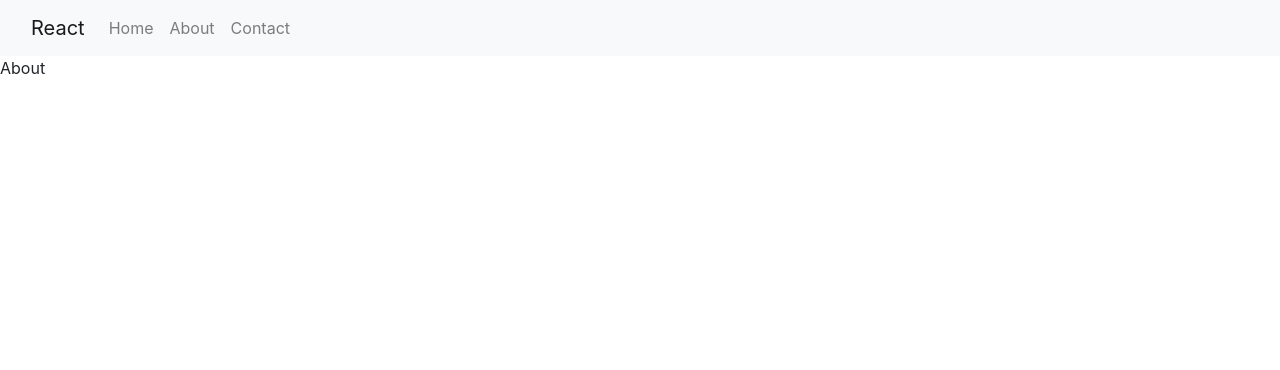
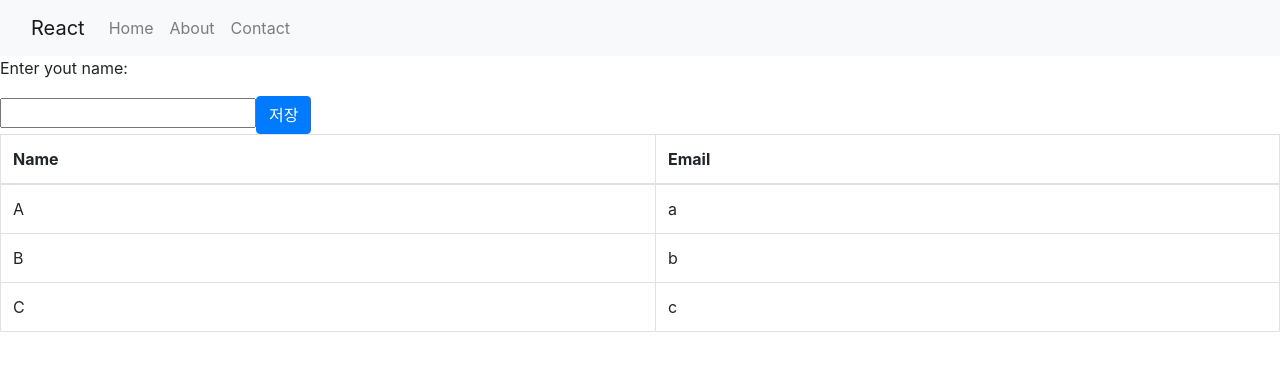
Before and after one commit to SeungWookHan/react-basic, a React (Create React App) app in the folder myfirstapp/: page /about in a window 1280 px wide. Shown: the top 370 px of the page. Built offline with nearby package versions, Linux system fonts and the light colour scheme.

Commit message:
Add: form, date-sample

```diff
--- a/myfirstapp/src/pages/about.jsx
+++ b/myfirstapp/src/pages/about.jsx
@@ -1,8 +1,59 @@
 import React from 'react';
 
+class Row extends React.Component {
+  render() {
+    const { name, email } = this.props;
+    return (
+      <tr>
+        <td>{name}</td>
+        <td>{email}</td>
+      </tr>
+    );
+  }
+}
+
 class About extends React.Component {
+  constructor(props) {
+    super(props);
+    this.state = { username: '' };
+  }
+
+  myChangeHandler = evt => {
+    this.setState({ username: evt.target.value });
+  };
+
+  doSave = () => {
+    const { username } = this.state;
+    alert(username);
+  };
+
   render() {
-    return <div>About</div>;
+    const data = [
+      { name: 'A', email: 'a' },
+      { name: 'B', email: 'b' },
+      { name: 'C', email: 'c' },
+    ]; // 서버에서 데이터를 가져왔다고 가정
+    const rows = data.map(row => <Row name={row.name} email={row.email} />);
+
+    return (
+      <div>
+        <p>Enter yout name:</p>
+        <input type="text" onChange={this.myChangeHandler} />
+        <button type="button" className="btn btn-primary" onClick={this.doSave}>
+          저장
+        </button>
+
+        <table className="table table-bordered">
+          <thead>
+            <tr>
+              <th>Name</th>
+              <th>Email</th>
+            </tr>
+          </thead>
+          <tbody>{rows}</tbody>
+        </table>
+      </div>
+    );
   }
 }
 export default About;
--- a/myfirstapp/src/pages/contact.jsx
+++ b/myfirstapp/src/pages/contact.jsx
@@ -3,16 +3,29 @@ import React from 'react';
 class BusinessName extends React.Component {
   constructor(props) {
     super(props);
-    this.state = { brand: '한승욱짱' };
+    this.state = { brand: '한승욱짱', region: '경기' };
   }
+
+  changeBrand = () => {
+    this.setState({ brand: '승욱이' });
+  };
 
   render() {
     // const { brand } = this.props;
-    const { brand } = this.state;
+    const { brand, region } = this.state;
     return (
       <div>
         {/* <h1>hello, {brand}</h1> */}
-        <h1>hello, {brand}</h1>
+        <h1>
+          hello, {brand}, 사는 곳은 {region}
+        </h1>
+        <button
+          type="button"
+          className="btn btn-primary"
+          onClick={this.changeBrand}
+        >
+          Change Brand
+        </button>
       </div>
     );
   }
```
